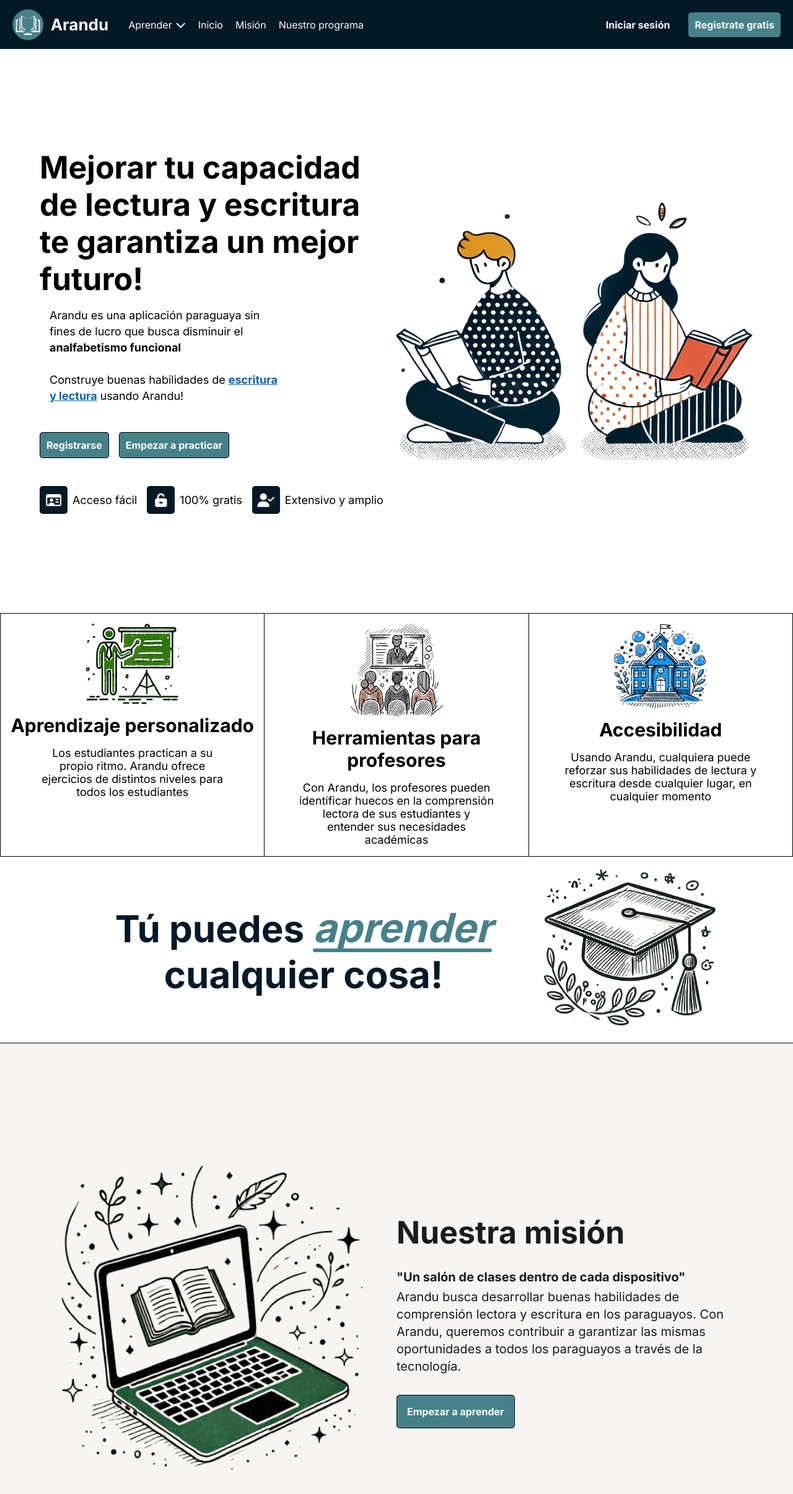
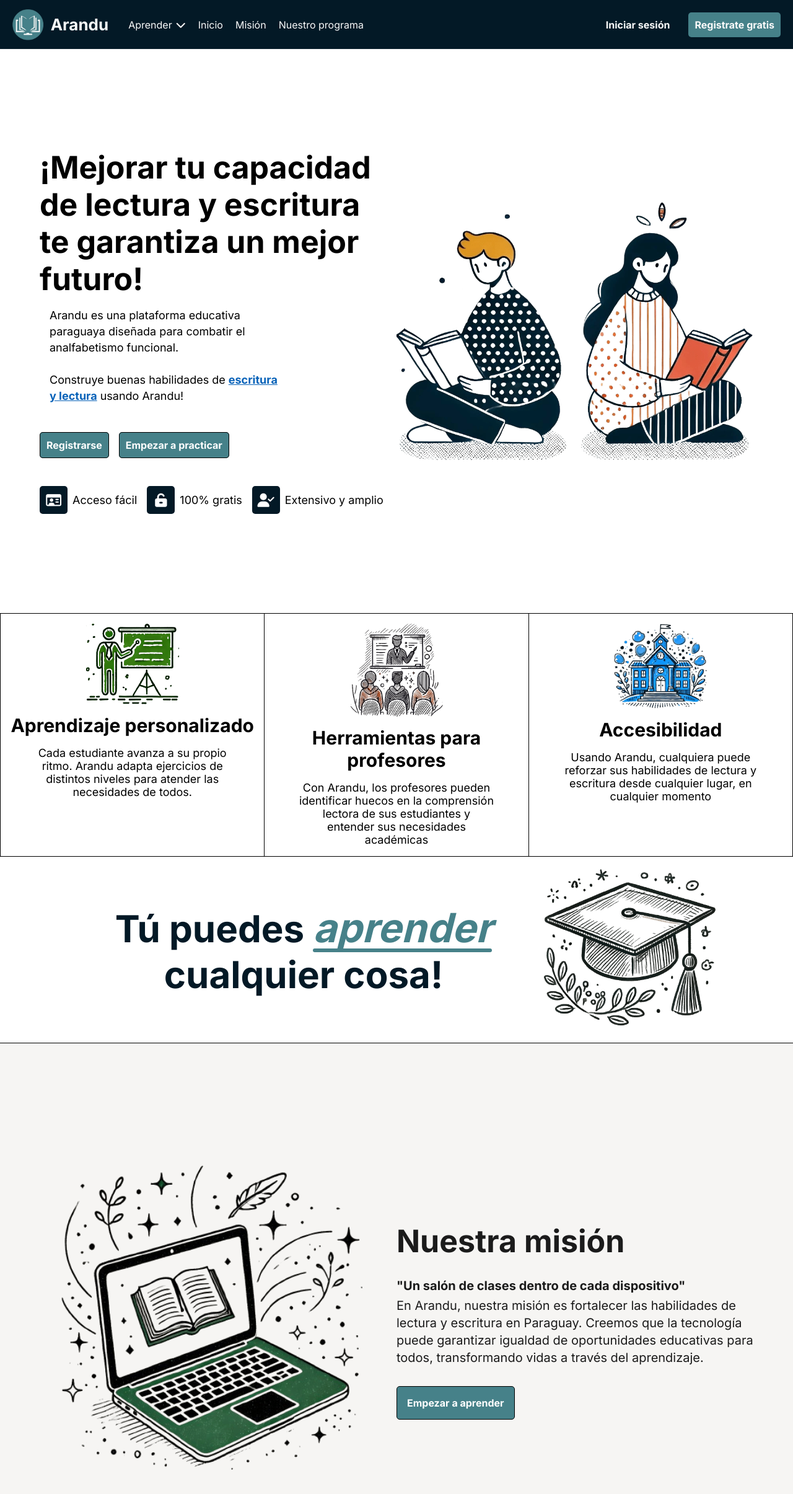
Before and after one commit to LautaroJBeck/arandu-frontend, a React (Vite) app: page / in a window 1280 px wide. Shown: the top 2410 px of the page at 62% size. Built offline with nearby package versions, Linux system fonts and the light colour scheme; no server answers.

Commit message:
Agregando cambios

```diff
--- a/src/components/NoLogged/MainNoLogged.jsx
+++ b/src/components/NoLogged/MainNoLogged.jsx
@@ -23,7 +23,7 @@ const MainNoLogged = () => {
       <div id="home" className="primer-slide">
         <div className='primer-text-container'>
           <div className="h2-container">
-            <h2>Mejorar tu capacidad de lectura y escritura te garantiza un mejor futuro!</h2>
+            <h2>¡Mejorar tu capacidad de lectura y escritura te garantiza un mejor futuro!</h2>
           </div>
           <div className="primer-bandera-paraguay">
             <div className='cuadrado-rojo'></div>
@@ -31,7 +31,7 @@ const MainNoLogged = () => {
             <div className='cuadrado-azul'></div>
           </div>
           <div className="primer-text-parrafos-container">
-            <p>Arandu es una aplicación paraguaya sin fines de lucro que busca disminuir el <b>analfabetismo funcional</b></p>
+            <p>Arandu es una plataforma educativa paraguaya diseñada para combatir el analfabetismo funcional.</p>
             <br />
             <p>Construye buenas habilidades de <Link to="/lectura/fundamentos" className="primer-text-link">escritura y lectura</Link> usando Arandu!</p>
           </div>
@@ -69,7 +69,7 @@ const MainNoLogged = () => {
         <div className="segundo-beneficios">
           <img loading="lazy" src={img_profesor} alt="Profesor" />
           <h4>Aprendizaje personalizado</h4>
-          <p>Los estudiantes practican a su propio ritmo. Arandu ofrece ejercicios de distintos niveles para todos los estudiantes </p>
+          <p>Cada estudiante avanza a su propio ritmo. Arandu adapta ejercicios de distintos niveles para atender las necesidades de todos.</p>
         </div>
         <div className="segundo-beneficios">
           <img loading="lazy" src={img_alumnos} alt="Alumnos y profesor" />
@@ -105,7 +105,7 @@ const MainNoLogged = () => {
           <h4>Nuestra misión</h4>
           <p className="tercer-p tercer-lema">"Un salón de clases dentro de cada dispositivo"</p>
           <p className='tercer-p'>
-            Arandu busca desarrollar buenas habilidades de comprensión lectora y escritura en los paraguayos. Con Arandu, queremos contribuir a garantizar las mismas oportunidades a todos los paraguayos a través de la tecnología.
+          En Arandu, nuestra misión es fortalecer las habilidades de lectura y escritura en Paraguay. Creemos que la tecnología puede garantizar igualdad de oportunidades educativas para todos, transformando vidas a través del aprendizaje.
           </p>
           <Link to="/lectura/basico">Empezar a aprender</Link>
         </div>
```
